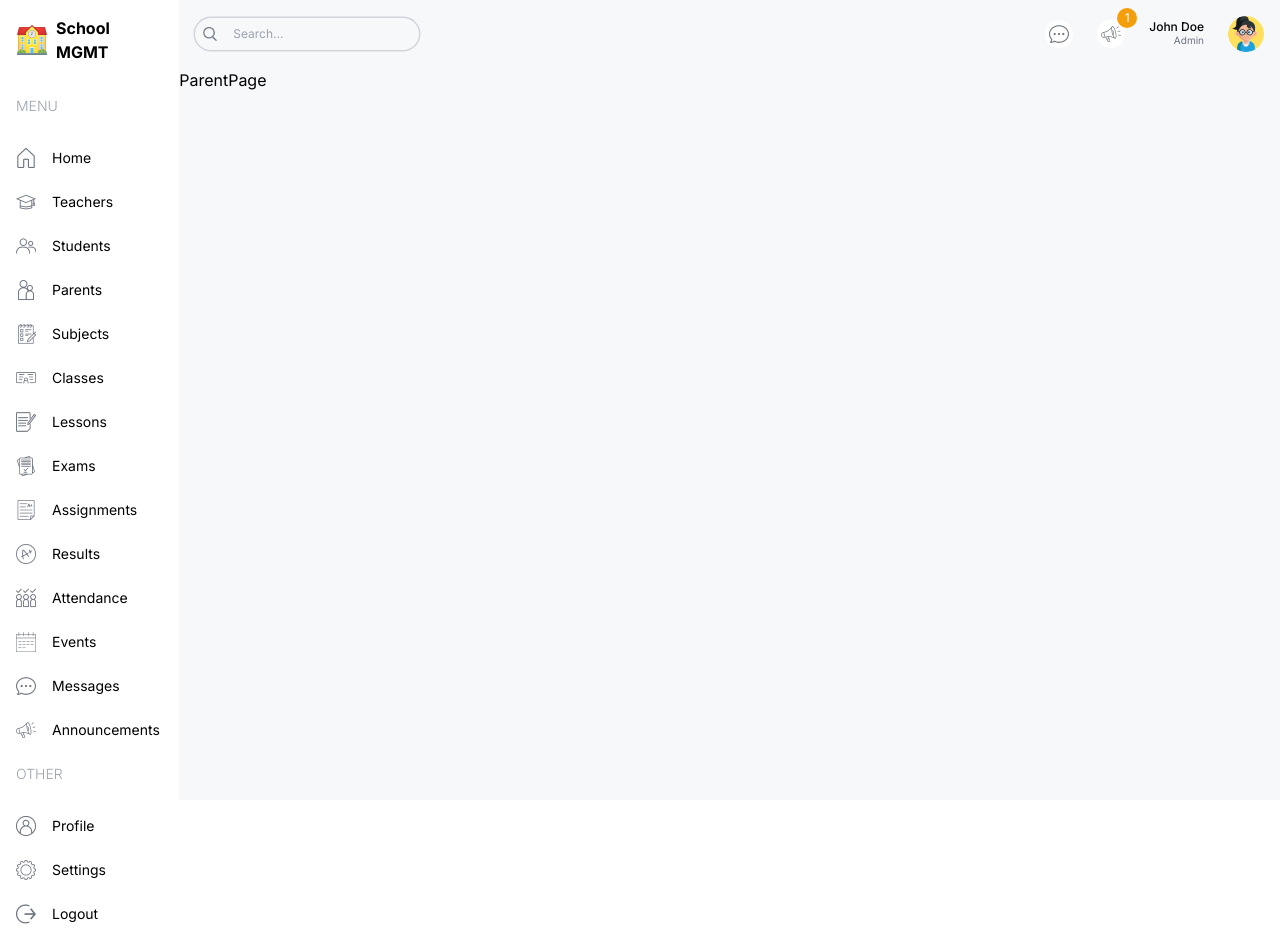
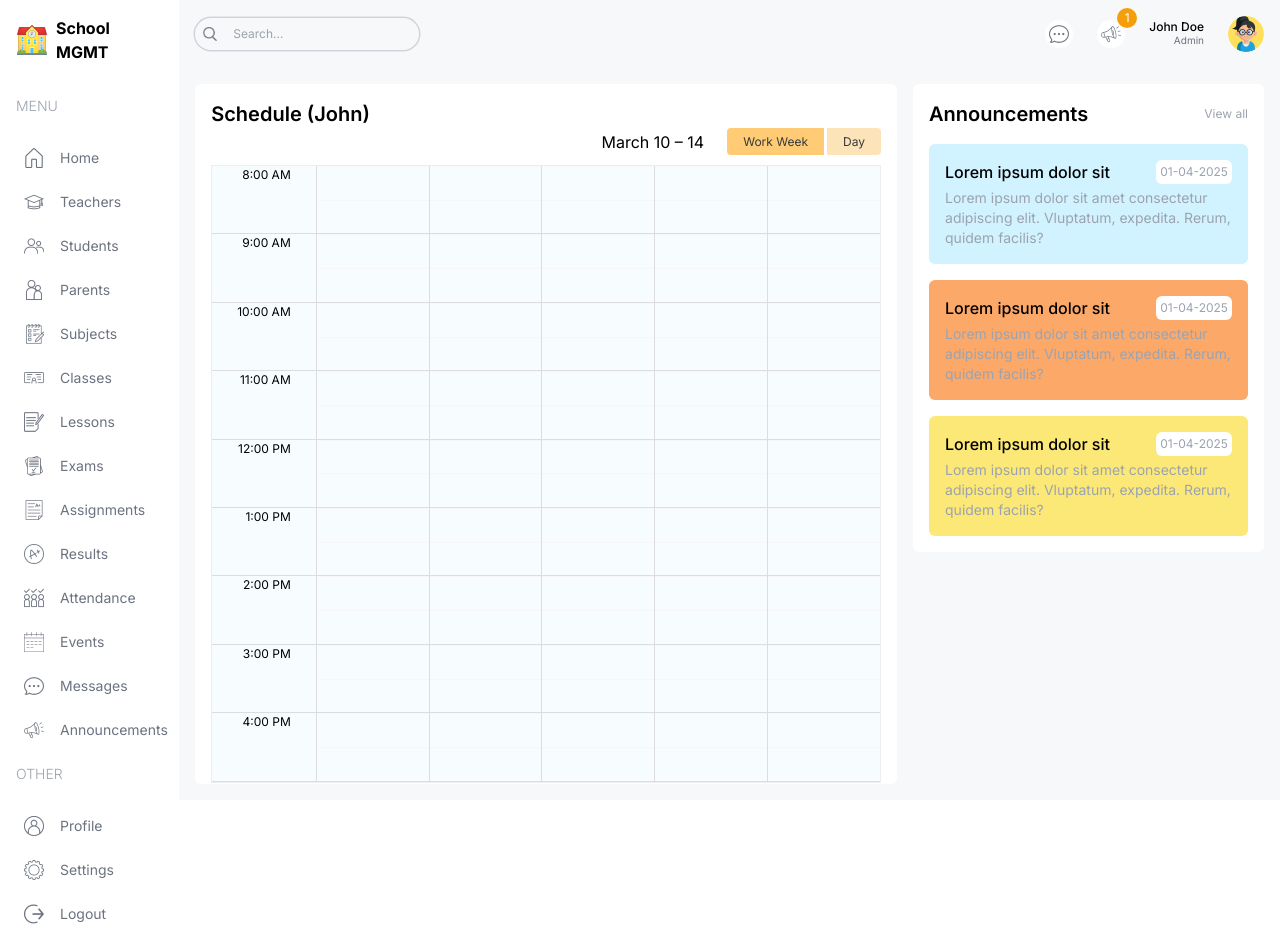
Before and after one commit to andricolae/school-mgmt, a Next.js app: page /dashboard/parent in a window 1280 px wide. Built offline with nearby package versions, Linux system fonts and the light colour scheme.

Commit message:
homepages design with big calendar

```diff
--- a/package.json
+++ b/package.json
@@ -9,8 +9,11 @@
     "lint": "next lint"
   },
   "dependencies": {
+    "@types/react-big-calendar": "^1.16.1",
+    "moment": "^2.30.1",
     "next": "14.2.5",
     "react": "^18",
+    "react-big-calendar": "^1.18.0",
     "react-calendar": "^5.1.0",
     "react-dom": "^18",
     "recharts": "^2.15.1"
--- a/src/app/dashboard/layout.tsx
+++ b/src/app/dashboard/layout.tsx
@@ -16,7 +16,7 @@
             </Link>
             <Menu/>
         </div>
-        <div className="w-[86%] md:w-[92%] lg:w-[84%] xl:w-[86%] bg-[#F7F8FA] overflow-scroll">
+        <div className="w-[86%] md:w-[92%] lg:w-[84%] xl:w-[86%] bg-[#F7F8FA] overflow-scroll flex flex-col">
             <Navbar/>
             {children}
         </div>
--- a/src/app/dashboard/parent/page.tsx
+++ b/src/app/dashboard/parent/page.tsx
@@ -1,6 +1,20 @@
+import Announcements from "@/components/Announcements"
+import BigCalendar from "@/components/BigCalendar"
+
 const ParentPage = () => {
   return (
-    <div className=''>ParentPage</div>
+    <div className='flex-1 p-4 flex gap-4 flex-col xl:flex-row'>
+      <div className="w-full xl:w-2/3">
+        <div className="h-full bg-white p-4 rounded-md">
+          <h1 className="text-xl font-semibold">Schedule (John)</h1>
+          <BigCalendar />
+        </div>
+      </div>
+      <div className="w-full xl:w-1/3 flex flex-col gap-8">
+        {/* <EventCalendar /> */}
+        <Announcements />
+      </div>
+    </div>
   )
 }
 
--- a/src/app/dashboard/student/page.tsx
+++ b/src/app/dashboard/student/page.tsx
@@ -1,6 +1,21 @@
+import Announcements from "@/components/Announcements"
+import BigCalendar from "@/components/BigCalendar"
+import EventCalendar from "@/components/EventCalendar"
+
 const StudentPage = () => {
   return (
-    <div className=''>StudentPage</div>
+    <div className='p-4 flex gap-4 flex-col xl:flex-row'>
+      <div className="w-full xl:w-2/3">
+        <div className="h-full bg-white p-4 rounded-md">
+          <h1 className="text-xl font-semibold">Schedule (8A)</h1>
+          <BigCalendar />
+        </div>
+      </div>
+      <div className="w-full xl:w-1/3 flex flex-col gap-8">
+        <EventCalendar />
+        <Announcements />
+      </div>
+    </div>
   )
 }
 
--- a/src/app/dashboard/teacher/page.tsx
+++ b/src/app/dashboard/teacher/page.tsx
@@ -1,6 +1,20 @@
+import Announcements from "@/components/Announcements"
+import BigCalendar from "@/components/BigCalendar"
+
 const TeacherPage = () => {
   return (
-    <div className=''>TeacherPage</div>
+    <div className='flex-1 p-4 flex gap-4 flex-col xl:flex-row'>
+      <div className="w-full xl:w-2/3">
+        <div className="h-full bg-white p-4 rounded-md">
+          <h1 className="text-xl font-semibold">Schedule</h1>
+          <BigCalendar />
+        </div>
+      </div>
+      <div className="w-full xl:w-1/3 flex flex-col gap-8">
+        {/* <EventCalendar /> */}
+        <Announcements />
+      </div>
+    </div>
   )
 }
 
--- a/src/app/globals.css
+++ b/src/app/globals.css
@@ -16,3 +16,100 @@
     background-color: #ABE7FF !important;
     color: black !important;
 }
+
+.rbc-btn-group:first-child{
+    display: none !important;
+}
+
+.rbc-toolbar-label{
+    text-align: right !important;
+    padding: 0px 20px !important;
+}
+
+.rbc-btn-group:last-child{
+    font-size: 12px !important;
+}
+
+.rbc-btn-group:last-child button{
+    border: none !important;
+    background-color: #FCE3B8 !important;
+    margin-left: 3px !important;
+}
+
+.rbc-toolbar button.rbc-active{
+    background-color: #FFCC75 !important;
+    box-shadow: none !important;
+}
+
+.rbc-time-view{
+    border-color: #EEE !important;
+}
+
+.rbc-time-header{
+    display: none !important;
+}
+
+.rbc-time-content{
+    border: none !important;
+}
+
+.rbc-time-gutter.rbc-time-column{
+    font-size: 12px !important;
+}
+
+.rbc-time-gutter.rbc-time-column .rbc-timeslot-group{
+    padding: 0px 20px !important;
+}
+
+.rbc-timeslot-group{
+    background-color: #F7FDFF !important;
+}
+
+.rbc-day-slot{
+    font-size: 14px !important;
+}
+
+.rbc-event{
+    border: none !important;
+    color: black !important;
+    padding: 10px !important;
+    margin: 10px !important;
+    width: 99% !important;
+}
+
+.rbc-event:nth-child(1){
+    background-color: #E2F8FF !important;
+}
+
+.rbc-event:nth-child(2){
+    background-color: #E2F8FF !important;
+}
+
+.rbc-event:nth-child(3){
+    background-color: #FEFCE8 !important;
+}
+
+.rbc-event:nth-child(4){
+    background-color: #F2F1FF !important;
+}
+
+.rbc-event:nth-child(5){
+    background-color: #FDF2FB !important;
+}
+
+.rbc-event:nth-child(6){
+    background-color: #FEFCE8 !important;
+}
+
+.rbc-event:nth-child(7){
+    background-color: #F2F1FF !important;
+}
+
+.rbc-event:nth-child(8){
+    background-color: #FDF2FB !important;
+}
+
+.rbc-event-label{
+    color: gray !important;
+    margin-bottom: 5px !important;
+}
--- /dev/null
+++ b/src/components/BigCalendar.tsx
@@ -0,0 +1,35 @@
+"use client"
+
+import { Calendar, momentLocalizer, View, Views } from 'react-big-calendar'
+import moment from 'moment'
+import { calendarEvents } from '@/lib/data';
+import "react-big-calendar/lib/css/react-big-calendar.css"
+import { useState } from 'react';
+
+const localizer = momentLocalizer(moment)
+
+const BigCalendar = () => {
+    const [view, setView] = useState<View>(Views.WORK_WEEK)
+
+    const handleOnChangeView = (selectedView:View) => {
+        setView(selectedView);
+    };
+
+    return (
+        <Calendar
+            localizer={localizer}
+            events={calendarEvents}
+            startAccessor="start"
+            endAccessor="end"
+            views={["work_week", "day"]}
+            view={view}
+            style={{ height: "98%" }}
+            onView={handleOnChangeView}
+            min={new Date(2025,1,1,8,0,0)}
+            max={new Date(2025,1,1,17,0,0)}
+        />
+    );
+}
+
+
+export default BigCalendar;
--- a/src/components/Menu.tsx
+++ b/src/components/Menu.tsx
@@ -1,3 +1,4 @@
+import { role } from "@/lib/data";
 import Image from "next/image";
 import Link from "next/link";
 
@@ -122,12 +123,16 @@
       {menuItems.map(i=>(
         <div className="flex flex-col gap-2" key={i.title}>
           <span className="hidden lg:block text-gray-400 font-light my-4">{i.title}</span>
-          {i.items.map((item)=>(
-            <Link href={item.href} key={item.label} className="flex items-center justify-center lg:justify-start gap-4 text-grat-500 py-2">
-              <Image src={item.icon} alt="" width={20} height={20}/>
-              <span className="hidden lg:block">{item.label}</span>
-            </Link>
-          ))}
+          {i.items.map((item)=>{
+            if(item.visible.includes(role)){
+              return (
+                <Link href={item.href} key={item.label} className="flex items-center justify-center lg:justify-start gap-4 text-gray-500 py-2 md:px-2 rounded-md hover:bg-skyLight">
+                  <Image src={item.icon} alt="" width={20} height={20}/>
+                  <span className="hidden lg:block">{item.label}</span>
+                </Link>
+              )
+            }
+          })}
         </div>
       ))}
     </div>
--- a/src/lib/data.ts
+++ b/src/lib/data.ts
@@ -915,149 +915,147 @@
   },
 ];
 
-
-// YOU SHOULD CHANGE THE DATES OF THE EVENTS TO THE CURRENT DATE TO SEE THE EVENTS ON THE CALENDAR
 export const calendarEvents = [
   {
     title: "Math",
     allDay: false,
-    start: new Date(2024, 7, 12, 8, 0),
-    end: new Date(2024, 7, 12, 8, 45),
+    start: new Date(2025, 2, 16, 8, 0),
+    end: new Date(2025, 2, 16, 8, 45),
   },
   {
     title: "English",
     allDay: false,
-    start: new Date(2024, 7, 12, 9, 0),
-    end: new Date(2024, 7, 12, 9, 45),
+    start: new Date(2025, 2, 16, 9, 0),
+    end: new Date(2025, 2, 16, 9, 45),
   },
   {
     title: "Biology",
     allDay: false,
-    start: new Date(2024, 7, 12, 10, 0),
-    end: new Date(2024, 7, 12, 10, 45),
+    start: new Date(2025, 2, 16, 10, 0),
+    end: new Date(2025, 2, 16, 10, 45),
   },
   {
     title: "Physics",
     allDay: false,
-    start: new Date(2024, 7, 12, 11, 0),
-    end: new Date(2024, 7, 12, 11, 45),
+    start: new Date(2025, 2, 16, 11, 0),
+    end: new Date(2025, 2, 16, 11, 45),
   },
   {
     title: "Chemistry",
     allDay: false,
-    start: new Date(2024, 7, 12, 13, 0),
-    end: new Date(2024, 7, 12, 13, 45),
+    start: new Date(2025, 2, 16, 13, 0),
+    end: new Date(2025, 2, 16, 13, 45),
   },
   {
     title: "History",
     allDay: false,
-    start: new Date(2024, 7, 12, 14, 0),
-    end: new Date(2024, 7, 12, 14, 45),
+    start: new Date(2025, 2, 16, 14, 0),
+    end: new Date(2025, 2, 16, 14, 45),
   },
   {
     title: "English",
     allDay: false,
-    start: new Date(2024, 7, 13, 9, 0),
-    end: new Date(2024, 7, 13, 9, 45),
+    start: new Date(2025, 2, 17, 9, 0),
+    end: new Date(2025, 2, 17, 9, 45),
   },
   {
     title: "Biology",
     allDay: false,
-    start: new Date(2024, 7, 13, 10, 0),
-    end: new Date(2024, 7, 13, 10, 45),
+    start: new Date(2025, 2, 17, 10, 0),
+    end: new Date(2025, 2, 17, 10, 45),
   },
   {
     title: "Physics",
     allDay: false,
-    start: new Date(2024, 7, 13, 11, 0),
-    end: new Date(2024, 7, 13, 11, 45),
+    start: new Date(2025, 2, 17, 11, 0),
+    end: new Date(2025, 2, 17, 11, 45),
   },
 
   {
     title: "History",
     allDay: false,
-    start: new Date(2024, 7, 13, 14, 0),
-    end: new Date(2024, 7, 13, 14, 45),
+    start: new Date(2025, 2, 17, 14, 0),
+    end: new Date(2025, 2, 17, 14, 45),
   },
   {
     title: "Math",
     allDay: false,
-    start: new Date(2024, 7, 14, 8, 0),
-    end: new Date(2024, 7, 14, 8, 45),
+    start: new Date(2025, 2, 18, 8, 0),
+    end: new Date(2025, 2, 18, 8, 45),
   },
   {
     title: "Biology",
     allDay: false,
-    start: new Date(2024, 7, 14, 10, 0),
-    end: new Date(2024, 7, 14, 10, 45),
+    start: new Date(2025, 2, 18, 10, 0),
+    end: new Date(2025, 2, 18, 10, 45),
   },
 
   {
     title: "Chemistry",
     allDay: false,
-    start: new Date(2024, 7, 14, 13, 0),
-    end: new Date(2024, 7, 14, 13, 45),
+    start: new Date(2025, 2, 18, 13, 0),
+    end: new Date(2025, 2, 18, 13, 45),
   },
   {
     title: "History",
     allDay: false,
-    start: new Date(2024, 7, 14, 14, 0),
-    end: new Date(2024, 7, 13, 14, 45),
+    start: new Date(2025, 2, 18, 14, 0),
+    end: new Date(2025, 2, 18, 14, 45),
   },
   {
     title: "English",
     allDay: false,
-    start: new Date(2024, 7, 15, 9, 0),
-    end: new Date(2024, 7, 15, 9, 45),
+    start: new Date(2025, 2, 19, 9, 0),
+    end: new Date(2025, 2, 19, 9, 45),
   },
   {
     title: "Biology",
     allDay: false,
-    start: new Date(2024, 7, 15, 10, 0),
-    end: new Date(2024, 7, 15, 10, 45),
+    start: new Date(2025, 2, 19, 10, 0),
+    end: new Date(2025, 2, 19, 10, 45),
   },
   {
     title: "Physics",
     allDay: false,
-    start: new Date(2024, 7, 15, 11, 0),
-    end: new Date(2024, 7, 15, 11, 45),
+    start: new Date(2025, 2, 19, 11, 0),
+    end: new Date(2025, 2, 19, 11, 45),
   },
 
   {
     title: "History",
     allDay: false,
-    start: new Date(2024, 7, 15, 14, 0),
-    end: new Date(2024, 7, 15, 14, 45),
+    start: new Date(2025, 2, 19, 14, 0),
+    end: new Date(2025, 2, 19, 14, 45),
   },
   {
     title: "Math",
     allDay: false,
-    start: new Date(2024, 7, 16, 8, 0),
-    end: new Date(2024, 7, 16, 8, 45),
+    start: new Date(2025, 2, 20, 8, 0),
+    end: new Date(2025, 2, 20, 8, 45),
   },
   {
     title: "English",
     allDay: false,
-    start: new Date(2024, 7, 16, 9, 0),
-    end: new Date(2024, 7, 16, 9, 45),
+    start: new Date(2025, 2, 20, 9, 0),
+    end: new Date(2025, 2, 20, 9, 45),
   },
 
   {
     title: "Physics",
     allDay: false,
-    start: new Date(2024, 7, 16, 11, 0),
-    end: new Date(2024, 7, 16, 11, 45),
+    start: new Date(2025, 2, 20, 11, 0),
+    end: new Date(2025, 2, 20, 11, 45),
   },
   {
     title: "Chemistry",
     allDay: false,
-    start: new Date(2024, 7, 16, 13, 0),
-    end: new Date(2024, 7, 16, 13, 45),
+    start: new Date(2025, 2, 20, 13, 0),
+    end: new Date(2025, 2, 20, 13, 45),
   },
   {
     title: "History",
     allDay: false,
-    start: new Date(2024, 7, 16, 14, 0),
-    end: new Date(2024, 7, 16, 14, 45),
+    start: new Date(2025, 2, 20, 14, 0),
+    end: new Date(2025, 2, 20, 14, 45),
   },
 ];
```
Also changed, not shown: 1 other file (tests, documents, lock files or other folders).
